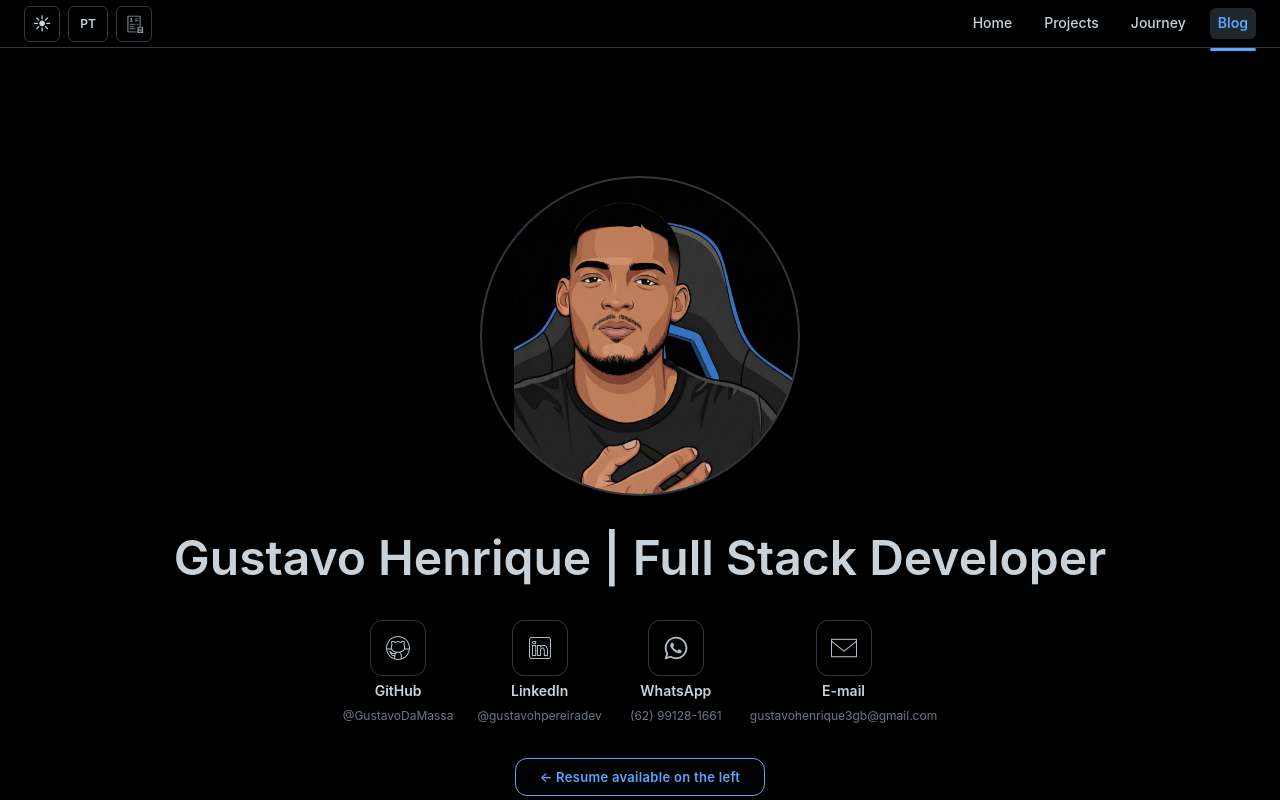
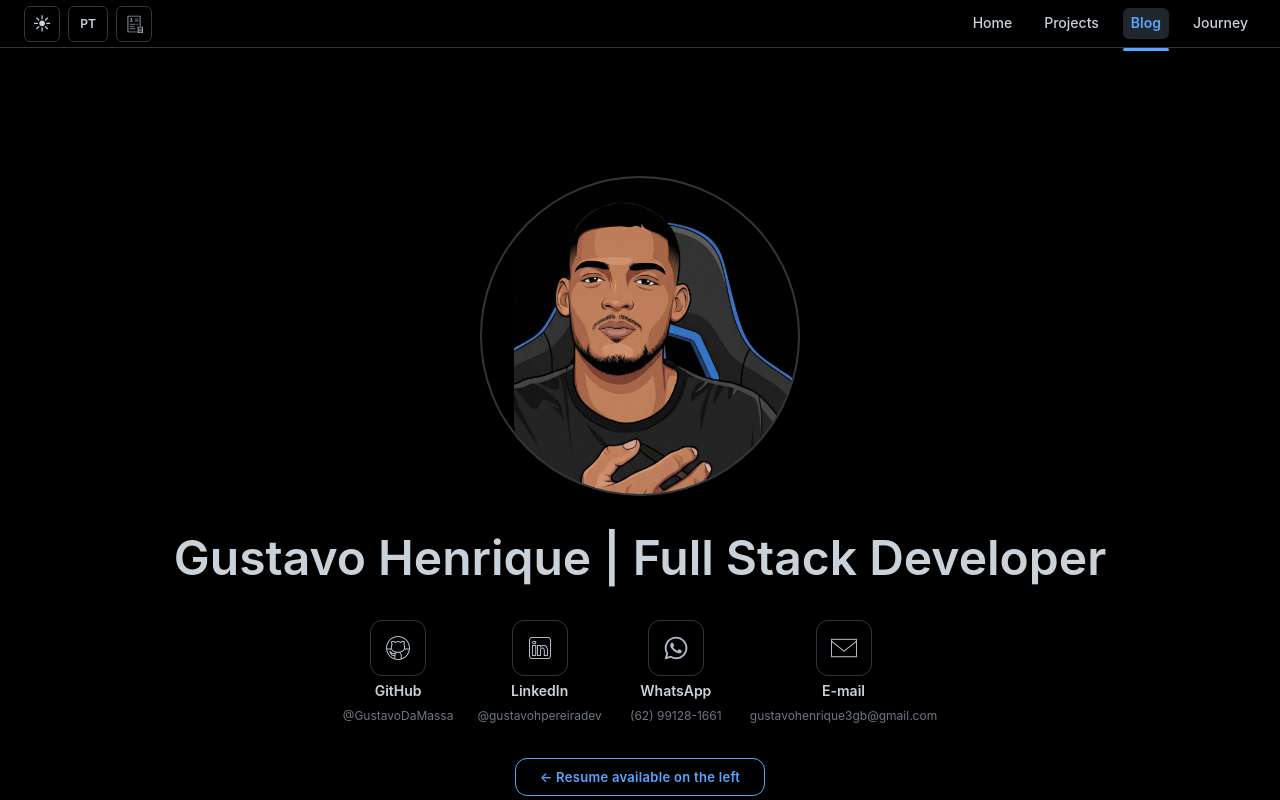
Before and after one commit to GustavoDaMassa/PortifolioSite, a React (Vite) app: page /blog in a window 1280 px wide. Shown: the top 800 px of the page. Built offline with nearby package versions, Linux system fonts and the light colour scheme.

Commit message:
feat: swap blog and trajetoria order in nav and scroll flow

```diff
--- a/src/components/Navigation/TopNav.jsx
+++ b/src/components/Navigation/TopNav.jsx
@@ -29,11 +29,11 @@ export const TopNav = () => {
         <Link to="/projetos" className={location.pathname === '/projetos' || location.pathname === '/medias' || location.pathname === '/finance' ? styles.active : ''}>
           {t('nav.projects')}
         </Link>
+        <Link to="/blog" className={location.pathname.startsWith('/blog') ? styles.active : ''}>
+          {t('nav.blog')}
+        </Link>
         <Link to="/trajetoria" className={location.pathname === '/trajetoria' ? styles.active : ''}>
           {t('nav.trajetoria')}
-        </Link>
-        <Link to="/blog" className={location.pathname.startsWith('/blog') ? styles.active : ''}>
-          {t('nav.blog')}
         </Link>
       </div>
     </nav>
--- a/src/pages/MainFlow/MainFlow.jsx
+++ b/src/pages/MainFlow/MainFlow.jsx
@@ -11,8 +11,8 @@ import styles from './MainFlow.module.css';
 const FLOW_SECTIONS = [
   { path: '/', id: 'home', component: <HomeContent showNavArrows={false} /> },
   { path: '/projetos', id: 'projects', component: <AllProjectsContent /> },
+  { path: '/blog', id: 'blog', component: <BlogContent /> },
   { path: '/trajetoria', id: 'trajetoria', component: <TrajetoriaContent /> },
-  { path: '/blog', id: 'blog', component: <BlogContent /> },
 ];
 
 export const MainFlow = () => {
```
